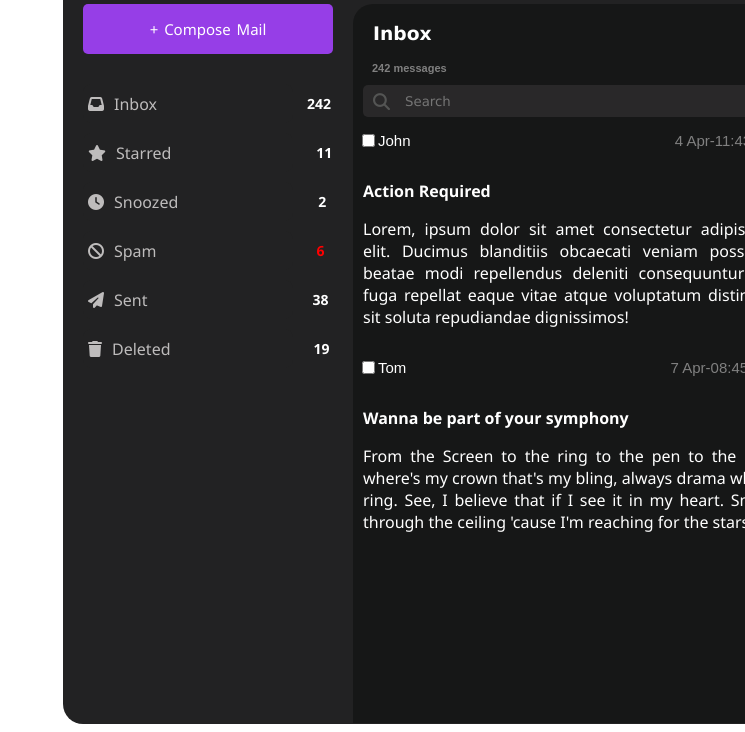
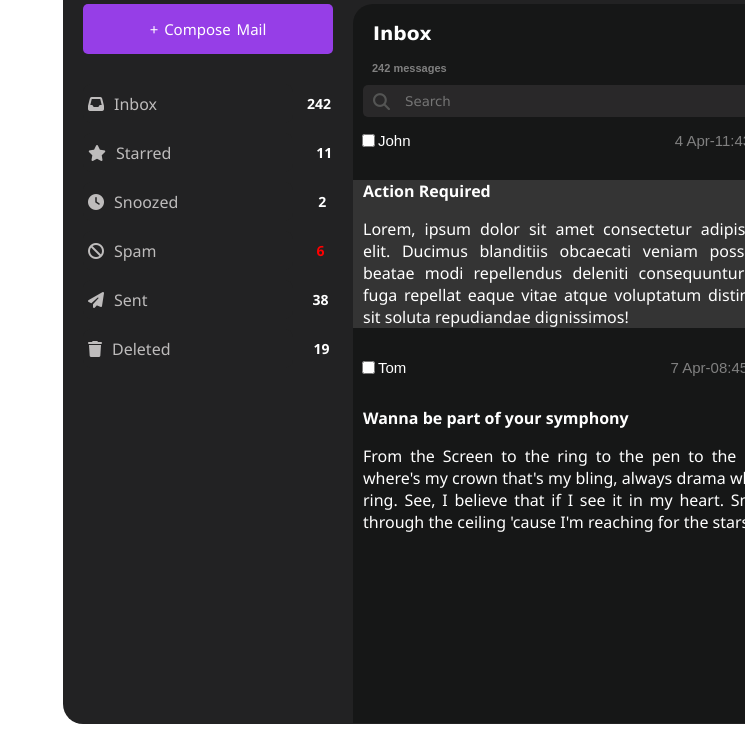
Before and after one commit to tanmay2301/neodiv-assignment, a plain HTML site: page index.html in a window 1280 px wide. In both pictures the pointer is over the element 1107 px from the left and 370 px from the top of the page. Shown: the part 116-848 px from the top of the page, without its empty margins (535-1280 px from the left). Drawn offline with Linux system fonts and the light colour scheme.

Commit message:
Add hover to dummy mail

```diff
--- a/style.css
+++ b/style.css
@@ -191,6 +191,7 @@
     border: none;
     color: white;
     font-family: 'Lucida Sans', 'Lucida Sans Regular', 'Lucida Grande', 'Lucida Sans Unicode', Geneva, Verdana, sans-serif;
+    cursor: pointer;
 }
 
 .search-icon{
@@ -204,7 +205,10 @@
     color: #545554;
     width: 30px;
     padding-left: 10px;
+    cursor: pointer;
 }
+
+
 .check:checked:before{
     border: none;
     color: #222223;
@@ -230,6 +234,11 @@
     font-family: 'Segoe UI', Tahoma, Geneva, Verdana, sans-serif;
 }
 
+.dummy-mail:hover{
+    background-color: #343434;
+    cursor: pointer;
+}
+
 .dummy-header{
     font-weight: bold;
 }
```
